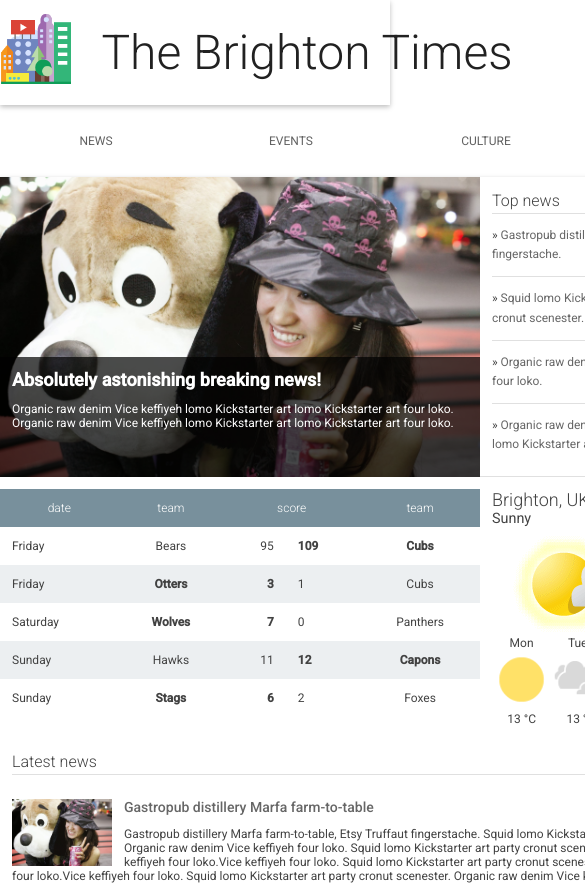
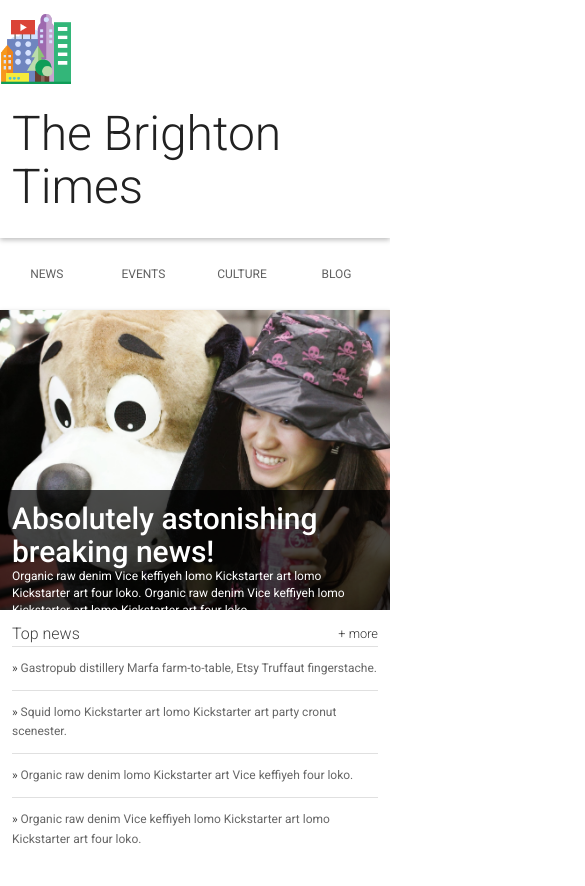
Before and after one commit to josiahseaman/udacity_framework, a plain HTML site: page L2_responsive/index.html in a window 390 px wide. Shown: the top 886 px of the page, 585 px wide, since content can reach past the window. Drawn offline with Linux system fonts and the light colour scheme.

Commit message:
Adjusted L2 for phones

```diff
--- a/L2_responsive/main.css
+++ b/L2_responsive/L2.css
@@ -13,6 +13,10 @@ body {
 
 h1, h2, h3, h4, h5 {
   margin: 0;
+}
+
+section {
+  width: 100%;
 }
 
 header, nav, footer, section, article, div {
@@ -53,7 +57,7 @@ ul {
 }
 
 .header__inner {
-  width: 800px;
+  /*width: 800px;*/
   margin-left: auto;
   margin-right: auto;
 }
@@ -81,7 +85,7 @@ ul {
  */
 
 .nav {
-  width: 800px;
+  /*width: 800px;*/
   margin-left: auto;
   margin-right: auto;
 }
@@ -121,7 +125,7 @@ ul {
 
 main {
   box-shadow: 0 2px 5px rgba(0, 0, 0, 0.26);
-  width: 800px;
+  /*width: 800px;*/
   margin-left: auto;
   margin-right: auto;
 }
@@ -141,7 +145,7 @@ main {
 
 .hero {
   float: left;
-  width: 480px;
+  /*width: 480px;*/
   position: relative;
   background-image: url("./images/dog.jpg");
   background-size: cover;
@@ -169,7 +173,7 @@ main {
 
 .top-news {
   float: right;
-  width: 320px;
+  /*width: 320px;*/
   height: 300px;
   border-bottom: 1px solid #E0E0E0;
   padding: 1em;
@@ -214,7 +218,7 @@ main {
  */
 
 .scores {
-  width: 480px;
+  /*width: 480px;*/
   float: left;
   padding-top: 1em;
 }
@@ -264,7 +268,7 @@ main {
 
 .weather {
   float: right;
-  width: 320px;
+  /*width: 320px;*/
   padding: 1em;
 }
 
--- a/L2_responsive/index.html
+++ b/L2_responsive/index.html
@@ -3,9 +3,14 @@
   <head>
     <meta charset="utf-8">
     <meta http-equiv="X-UA-Compatible" content="IE=edge">
+    <meta name="viewport" content="width=device-width, initial-scale=1"/>
+    <!--<meta http-equiv="refresh" content="8" > &lt;!&ndash; Auto refresh for dev&ndash;&gt;-->
+
     <title>Brighton Times</title>
     <link href="https://fonts.googleapis.com/css?family=Roboto:300,400,500" rel="stylesheet" type="text/css">
-    <link rel="stylesheet" type="text/css" href="main.css">
+    <link rel="stylesheet" href="../css/responsive_boilerplate.css">
+    <link rel="stylesheet" href="../css/bootstrap.min.css">
+    <link rel="stylesheet" type="text/css" href="L2.css">
   </head>
   <body>
 
```
